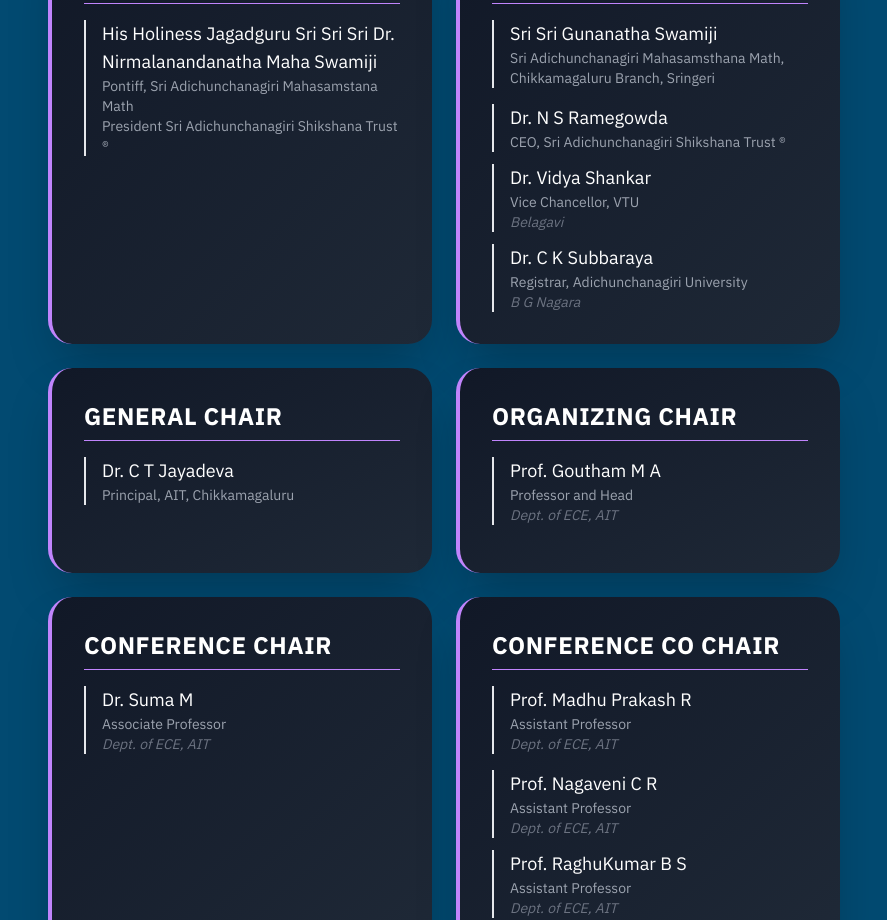
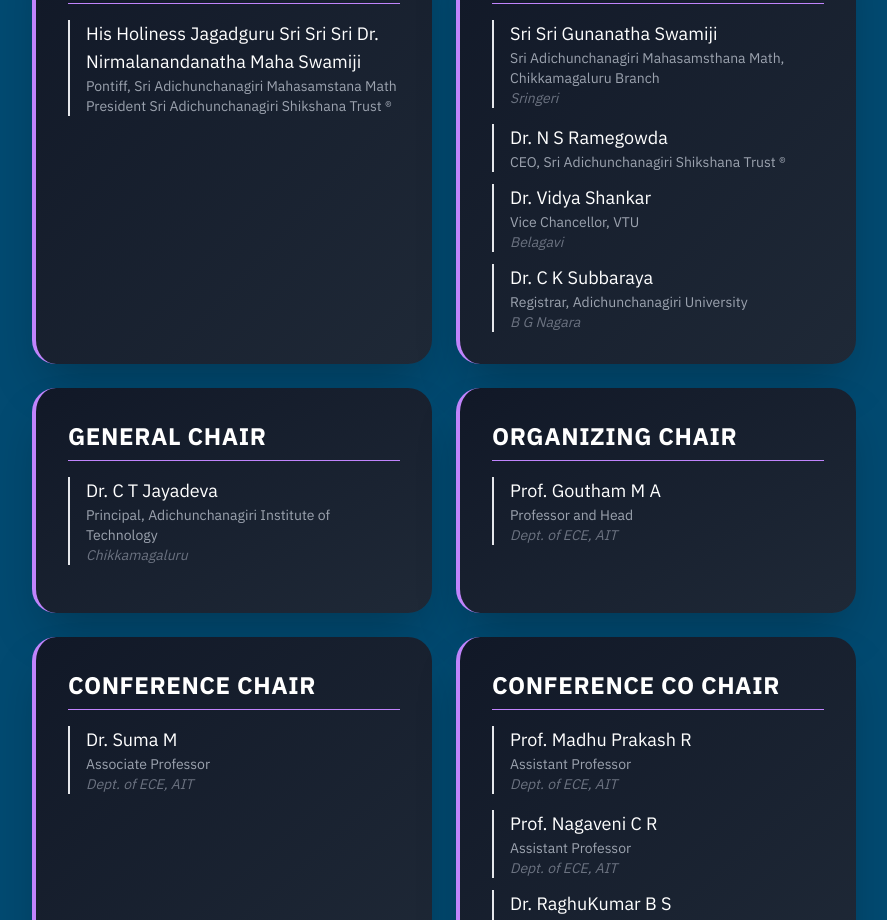
Before and after one commit to Amaan9136/ecmi-2025, a Next.js app: page / in a window 1280 px wide. Shown: the part 3040-3960 px from the top of the page, without its empty margins (196-1083 px from the left). Built offline with nearby package versions, Linux system fonts and the light colour scheme; no server answers; the database is empty.

Commit message:
chore: V2

```diff
--- a/components/Committee/CommitteeCard.jsx
+++ b/components/Committee/CommitteeCard.jsx
@@ -8,7 +8,7 @@
     <Tilt
       tiltMaxAngleX={1}
       tiltMaxAngleY={1}
-      className="relative w-96 p-8 rounded-3xl shadow-2xl
+      className="relative w-[400px] p-8 rounded-3xl shadow-2xl
                  bg-gradient-to-br from-gray-900 to-gray-800
                  before:absolute before:inset-0 before:opacity-10
                  hover:shadow-2xl transition-all duration-300 border-l-4 border-purple-400"
--- a/components/Committee/Index.jsx
+++ b/components/Committee/Index.jsx
@@ -12,7 +12,8 @@
   patron: [
     {
       name: "Sri Sri Gunanatha Swamiji",
-      designation: "Sri Adichunchanagiri Mahasamsthana Math, Chikkamagaluru Branch, Sringeri",
+      designation: "Sri Adichunchanagiri Mahasamsthana Math, Chikkamagaluru Branch",
+      place: "Sringeri"
     },
     {
       name: "Dr. N S Ramegowda",
@@ -32,8 +33,8 @@
   ],
   generalChair: [{
     name: "Dr. C T Jayadeva",
-    designation: "Principal, AIT, Chikkamagaluru",
-    place: "",
+    designation: "Principal, Adichunchanagiri Institute of Technology",
+    place: "Chikkamagaluru",
   }],
   organizingChair: [{
     name: "Prof. Goutham M A",
@@ -57,12 +58,12 @@
       place: "Dept. of ECE, AIT",
     },
     {
-      name: "Prof. RaghuKumar B S",
+      name: "Dr. RaghuKumar B S",
       designation: "Assistant Professor",
       place: "Dept. of ECE, AIT",
     },
   ],
-  publicationChair: [
+  publicationChairs: [
     {
       name: "Dr. Anil Kumar C",
       designation: "Associate Professor",
@@ -84,7 +85,7 @@
       place: "Dept. of ECE, AIT",
     },
   ],
-  publicityChair: [
+  publicityChairs: [
     {
       name: "Prof. Harish Kumar C R",
       designation: "Assistant Professor",
@@ -108,7 +109,7 @@
   ],
   webManagementCommittee: [
     {
-      name: "Prof. Rajappa H S",
+      name: "Dr. Rajappa H S",
       designation: "Assistant Professor",
       place: "Dept. of ECE, AIT",
     },
@@ -130,11 +131,31 @@
       place: "Dept. of ECE, AIT",
     },
   ],
-  technicalProgramChair:[
+  technicalProgramChairs:[
     {
-    name: "Dr. A P Jagadeesh Chandra",
+    name: "Dr. AP Jagadeesh Chandra",
     designation: "Professor, Dept. of ECE",
     institution: "AIT, Chikkamagaluru"
+    },
+    {
+      name: "Dr. Kumuda T",
+      designation: "Professor, Dept. of ECE",
+      institution: "AIT, Chikkamagaluru"
+    },
+    {
+      name: "Dr. H R Vani",
+      designation: "Associate Professor, Dept. of ECE",
+      institution: "AIT, Chikkamagaluru"
+    },
+    {
+      name: "Dr. Harish M S",
+      designation: "Associate Professor, Dept. of ECE",
+      institution: "AIT, Chikkamagaluru"
+    },
+    {
+      name: "Dr. Usha K P",
+      designation: "Assistant Professor, Dept. of ECE",
+      institution: "AIT, Chikkamagaluru"
     }
   ],
 };
--- a/components/Schedule/Index.jsx
+++ b/components/Schedule/Index.jsx
@@ -77,8 +77,8 @@
           <h2 className="py-4 sm:py-6 text-white text-center text-base sm:text-lg font-bold">
             📝 Registration Details
           </h2>
-          <div className="overflow-x-auto scrollbar-thin scrollbar-thumb-gray-600">
-            <table className="w-max min-w-full text-white">
+            <div className="overflow-visible">
+            <table className="w-full text-white">
               <thead>
                 <tr className="bg-gray-700 text-xs sm:text-base text-gray-300">
                   <th className="border border-gray-600 p-2 sm:p-3">Region</th>
@@ -129,3 +129,157 @@
 };
 
 export default Schedule;
+
+
+// IF I ADD SCROLLER THEN I WANT TO REPLACE THIS PART:
+{/* <div className="overflow-x-auto scrollbar-thin scrollbar-thumb-gray-600"></div> */}
+// WITH
+{/* <div className="overflow-visible">
+<table className="w-full text-white"></table> */}
+// OF REGISTRATION DETAILS TABLE
+
+
+// without blank space under the tables
+// "use client";
+// import { motion, useScroll, useTransform } from "framer-motion";
+// import { useEffect, useState } from "react";
+// import SectionTitle from "../helpers/SectionTitle";
+// import { importantDates, paymentDetails, registrationDetails } from "./schedule";
+
+// const Schedule = () => {
+//   const largeScreenRanges = [10500, 10600];
+//   const smallScreenRanges = [19800, 20000];
+
+//   const { scrollY } = useScroll();
+//   const [scrollRanges, setScrollRanges] = useState(largeScreenRanges);
+
+//   useEffect(() => {
+//     const updateRanges = () => {
+//       if (window.innerWidth <= 1200) {
+//         setScrollRanges(smallScreenRanges);
+//       } else {
+//         setScrollRanges(largeScreenRanges);
+//       }
+//     };
+
+//     updateRanges();
+//     window.addEventListener("resize", updateRanges);
+//     return () => window.removeEventListener("resize", updateRanges);
+//   }, []);
+
+//   const tableOpacity = useTransform(scrollY, scrollRanges, [1, 0.3]);
+
+//   return (
+//     <section id="schedule" className="relative section-container text-white pt-6">
+//       {/* Background Video */}
+//       <div className="absolute inset-0 w-full h-full overflow-hidden">
+//         <video
+//           src="/videos/jury.mp4"
+//           autoPlay
+//           loop
+//           muted
+//           playsInline
+//           className="absolute w-full h-full object-cover opacity-50"
+//         />
+//       </div>
+
+//       <SectionTitle title="Schedule" />
+
+//       <motion.div
+//         style={{ opacity: tableOpacity }}
+//         className="relative flex flex-wrap justify-center items-start gap-6 pb-12 px-2 sm:px-6 mt-6"
+//       >
+//         {/* === Important Dates Table === */}
+//         <div className="rounded-xl border-l-4 border-purple-400 bg-gray-900 shadow-lg p-4 w-fit">
+//           <h2 className="py-4 sm:py-6 text-white text-center text-base sm:text-lg font-bold">
+//             📅 Important Dates
+//           </h2>
+//           <div className="overflow-x-auto scrollbar-thin scrollbar-thumb-gray-600">
+//             <table className="text-white w-max">
+//               <thead>
+//                 <tr className="bg-gray-700 text-xs sm:text-base text-gray-300">
+//                   <th className="border border-gray-600 p-2 sm:p-3">Event</th>
+//                   <th className="border border-gray-600 p-2 sm:p-3">Date</th>
+//                 </tr>
+//               </thead>
+//               <tbody>
+//                 {importantDates.map((date, index) => (
+//                   <tr key={index} className="text-left">
+//                     <td className="border border-gray-600 p-2 sm:p-3 text-xs sm:text-base">
+//                       {date.event}
+//                     </td>
+//                     <td className="border border-gray-600 p-2 sm:p-3 text-xs sm:text-base">
+//                       {date.date}
+//                     </td>
+//                   </tr>
+//                 ))}
+//               </tbody>
+//             </table>
+//           </div>
+//         </div>
+
+//         {/* === Registration Details Table === */}
+//         <div className="rounded-xl border-l-4 border-purple-400 bg-gray-900 shadow-lg p-4 w-full max-w-4xl overflow-x-auto scrollbar-thin scrollbar-thumb-gray-600">
+//           <h2 className="py-4 sm:py-6 text-white text-center text-base sm:text-lg font-bold">
+//             📝 Registration Details
+//           </h2>
+//           <div className="overflow-visible">
+//             <table className="w-full min-w-[700px] text-white">
+//               <thead>
+//                 <tr className="bg-gray-700 text-xs sm:text-base text-gray-300">
+//                   <th className="border border-gray-600 p-2 sm:p-3">Region</th>
+//                   <th className="border border-gray-600 p-2 sm:p-3">Category</th>
+//                   <th className="border border-gray-600 p-2 sm:p-3">Non-IEEE Member</th>
+//                   <th className="border border-gray-600 p-2 sm:p-3">IEEE Member</th>
+//                 </tr>
+//               </thead>
+//               <tbody>
+//                 {registrationDetails.map((detail, index) => (
+//                   <tr key={index} className="text-left">
+//                     <td className="border border-gray-600 p-2 sm:p-3 text-xs sm:text-base">
+//                       {detail.region}
+//                     </td>
+//                     <td className="border border-gray-600 p-2 sm:p-3 text-xs sm:text-base">
+//                       {detail.category}
+//                     </td>
+//                     <td className="border border-gray-600 p-2 sm:p-3 text-xs sm:text-base">
+//                       {detail.nonIeee}
+//                     </td>
+//                     <td className="border border-gray-600 p-2 sm:p-3 text-xs sm:text-base">
+//                       {detail.ieee}
+//                     </td>
+//                   </tr>
+//                 ))}
+//               </tbody>
+//             </table>
+//           </div>
+//         </div>
+
+//         {/* === Payment Details Table === */}
+//         <div className="rounded-xl border-l-4 border-purple-400 bg-gray-900 shadow-lg p-4 w-fit">
+//           <h2 className="py-4 sm:py-6 text-white text-center text-base sm:text-lg font-bold">
+//             💳 Payment Details
+//           </h2>
+//           <div className="overflow-x-auto scrollbar-thin scrollbar-thumb-gray-600">
+//             <table className="text-white w-max">
+//               <tbody>
+//                 {paymentDetails.map((detail, index) => (
+//                   <tr key={index}>
+//                     <td className="border border-gray-600 p-2 sm:p-3 font-semibold text-xs sm:text-base">
+//                       {detail.label}
+//                     </td>
+//                     <td className="border border-gray-600 p-2 sm:p-3 text-xs sm:text-base">
+//                       {detail.value}
+//                     </td>
+//                   </tr>
+//                 ))}
+//               </tbody>
+//             </table>
+//           </div>
+//         </div>
+//       </motion.div>
+//     </section>
+//   );
+// };
+
+// export default Schedule;
--- a/components/SubmissionGuidelines/Index.jsx
+++ b/components/SubmissionGuidelines/Index.jsx
@@ -44,20 +44,8 @@
           <div className="w-full my-6 mb-8 bg-gradient-to-r from-gray-900 via-gray-800 to-gray-900 text-white p-6 rounded-xl shadow-xl border-l-4 border-purple-400">
 
             <div className="space-y-2">
-              <p className="text-md">
+              <p className="text-md text-justify">
                 Full-length, high-quality, original, and previously unpublished experimental or theoretical research articles with a maximum of <span className="text-green-400 font-medium">6 (Six)</span> pages and a minimum of <span className="text-green-400 font-medium">4 (Four)</span> pages, including figures, tables, and references, as per the Conference template (<span className="text-yellow-400">MS Word</span> or <span className="text-yellow-400">LaTeX</span>), shall be uploaded for ECMI-2026.
-              </p>
-
-              <p className="text-md">
-                Paper Submission Link:{" "}
-                <a
-                  href="https://cmt3.research.microsoft.com/ECMI2026"
-                  className="text-yellow-400 underline hover:text-yellow-300 break-words whitespace-pre-wrap hover:text-yellow-300 break-all"
-                  target="_blank"
-                  rel="noopener noreferrer"
-                >
-                  https://cmt3.research.microsoft.com/ECMI2026
-                </a>
               </p>
 
               <p className="text-md text-red-400 font-medium">
@@ -73,6 +61,18 @@
               <p className="leading-relaxed text-justify">
                 The CMT submission link will be available soon.
               </p>
+
+                <p className="text-md">
+                  Paper Submission Link:{" "}
+                  <a
+                    href="https://cmt3.research.microsoft.com/ECMI2026"
+                    className="text-yellow-400 underline hover:text-yellow-300 break-words whitespace-pre-wrap hover:text-yellow-300 break-all"
+                    target="_blank"
+                    rel="noopener noreferrer"
+                  >
+                    https://cmt3.research.microsoft.com/ECMI2026
+                  </a>
+                </p>
             </div>
             <div>
               <hr className="border-gray-700 my-4" />
```
Also changed, not shown: components/AboutUs/Index.jsx (+5 -5 lines).
